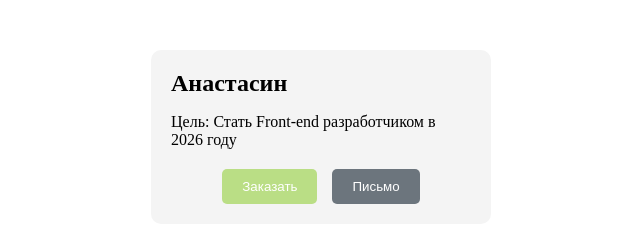
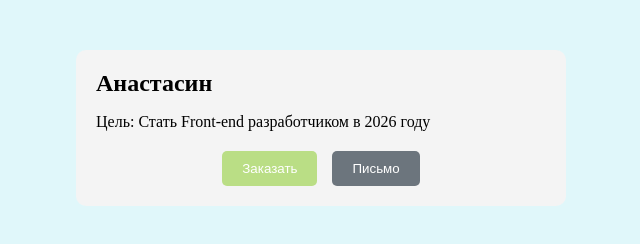
Before and after one commit to alexeyanastasin-debug/frontend-learning, a plain HTML site: page index.html in a window 1280 px wide. Shown: the whole page, without its empty margins (319-959 px from the left). Drawn offline with Linux system fonts and the light colour scheme.

Commit message:
feat: add media queries for responsiveness

```diff
--- a/style.css
+++ b/style.css
@@ -35,3 +35,11 @@ button {
 .btn-secondary {
     background-color: #6c757d;
 }
+
+
+@media (min-width: 768px) {
+    body {
+        background-color: #e0f7fa;
+        .profile-card { width: 450px; }
+    }
+}
```
